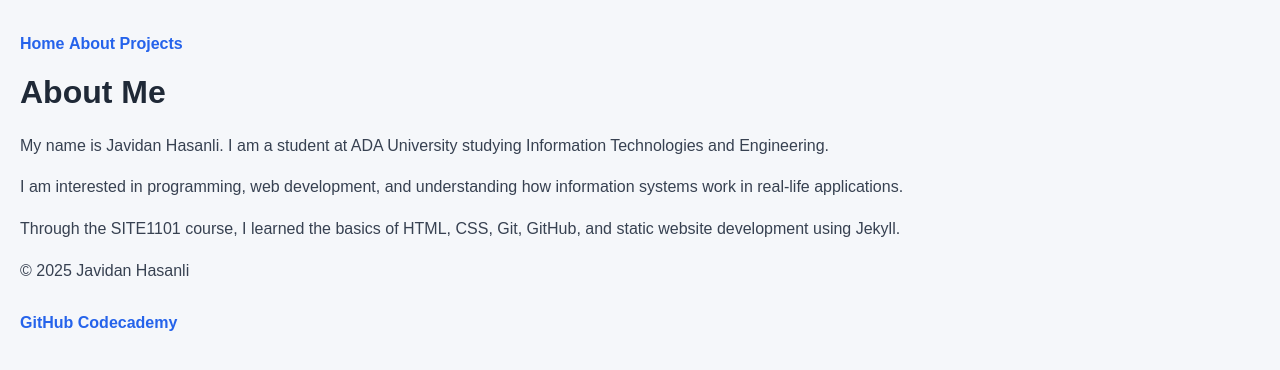
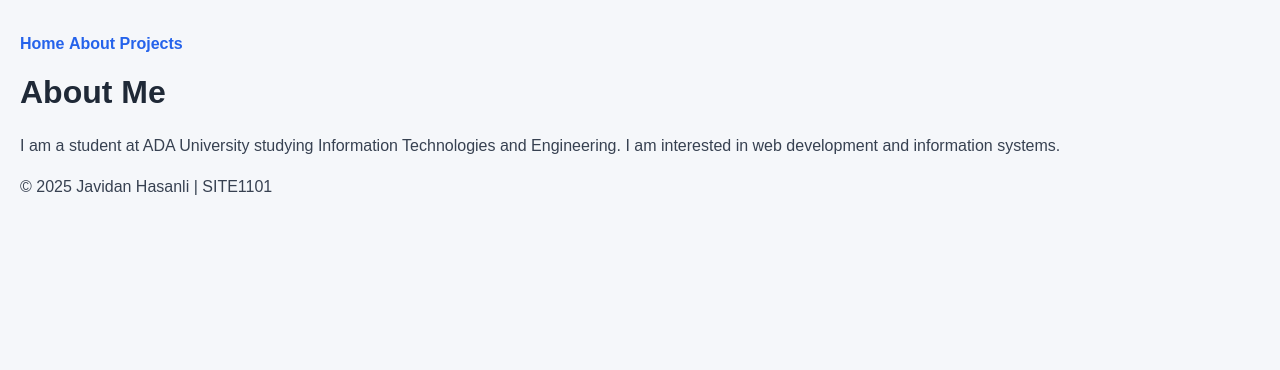
Before and after one commit to Javidan19/site.1101, a Jekyll site: the page built from about.html, in a window 1280 px wide. Shown: the top 370 px of the page. Built offline with Jekyll 4.4.1, drawn with Linux system fonts in a browser that asks for light colours.

Commit message:
Fix Jekyll front matter so layout renders correctly

```diff
--- a/about.html
+++ b/about.html
@@ -1,21 +1,36 @@
 ---
-layout: default
 title: About
 ---
 
-<h1>About Me</h1>
+<!DOCTYPE html>
+<html lang="en">
+<head>
+    <meta charset="UTF-8">
+    <title>About | Javidan Hasanli</title>
+    <link rel="stylesheet" href="style.css">
+</head>
+<body>
 
-<p>
-    My name is Javidan Hasanli. I am a student at ADA University studying
-    Information Technologies and Engineering.
-</p>
+<header>
+    <nav>
+        <a href="index.html">Home</a>
+        <a href="about.html">About</a>
+        <a href="projects.html">Projects</a>
+    </nav>
+</header>
 
-<p>
-    I am interested in programming, web development, and understanding how
-    information systems work in real-life applications.
-</p>
+<main>
+    <h1>About Me</h1>
 
-<p>
-    Through the SITE1101 course, I learned the basics of HTML, CSS, Git, GitHub,
-    and static website development using Jekyll.
-</p>
+    <p>
+        I am a student at ADA University studying Information Technologies and Engineering.
+        I am interested in web development and information systems.
+    </p>
+</main>
+
+<footer>
+    <p>© 2025 Javidan Hasanli | SITE1101</p>
+</footer>
+
+</body>
+</html>
```
